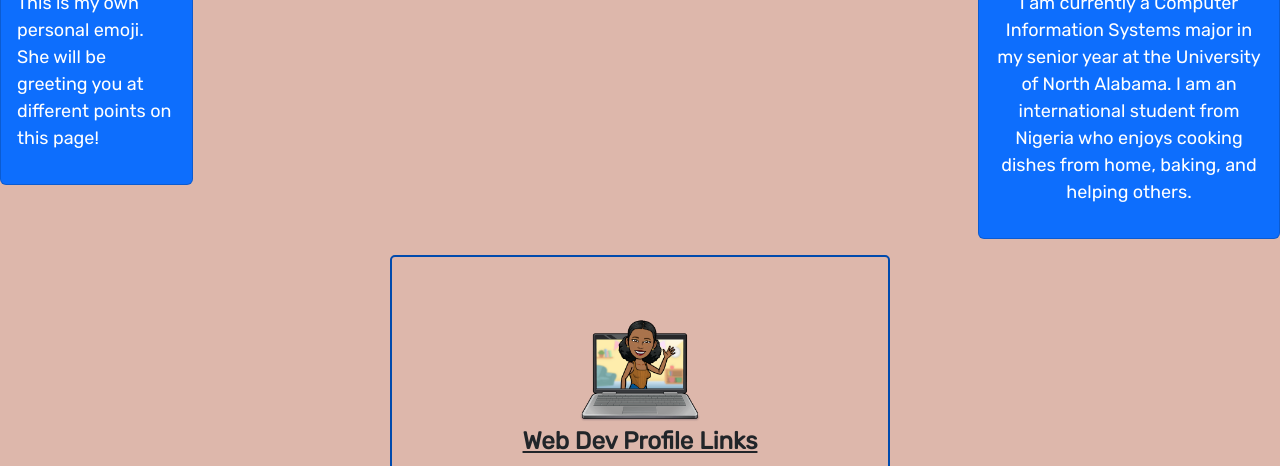
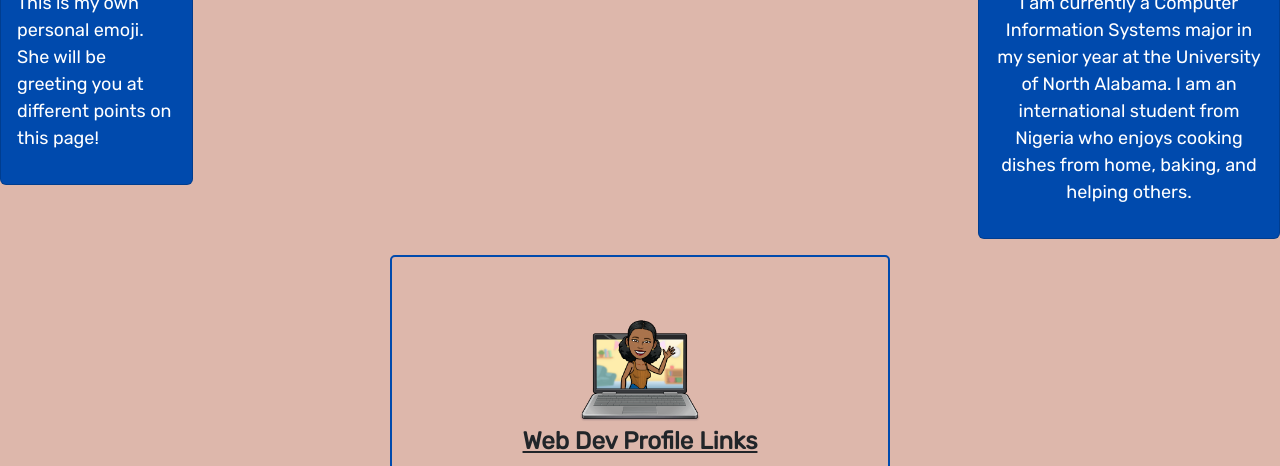
Before and after one commit to ougheoke/foxtrot, a plain HTML site: page index.html in a window 1280 px wide. Shown: the part 447-913 px from the top of the page. Drawn offline with nearby package versions, Linux system fonts and the light colour scheme.

Commit message:
Add files via upload

```diff
--- a/css/styles.css
+++ b/css/styles.css
@@ -40,6 +40,9 @@ a {
   color:black;
 }
 
+.card{
+  background-color: #004aad;
+}
 
 .circular--square {
   border-radius: 50%;
--- a/index.html
+++ b/index.html
@@ -87,7 +87,7 @@
   <!-- Description and Introductory cards -->
   <div class="row">
     <div class="col-sm-2 offset-md-0">
-      <div class="card text-lg-start text-white bg-primary mb-3">
+      <div class="card text-lg-start text-white mb-3">
         <div class="card-body">
           <h4 class="card-title"><b>My Bitmoji</b></h4>
           <p>This is my own personal emoji. She will be greeting you at different points on this page!</p>
@@ -98,7 +98,7 @@
       <h1 style="color: #004aad"><b>O</b>monegho <b>U</b>gheoke</h1>
     </div>
     <div class="col-sm-3 offset-md-1">
-      <div class="card text-white bg-primary mb-3">
+      <div class="card text-white mb-3">
         <div class="card-body">
           <h4 class="card-title"><b>About Me</b></h4>
           <p>I am currently a Computer Information Systems major in my senior year at the University of North Alabama. I
```
